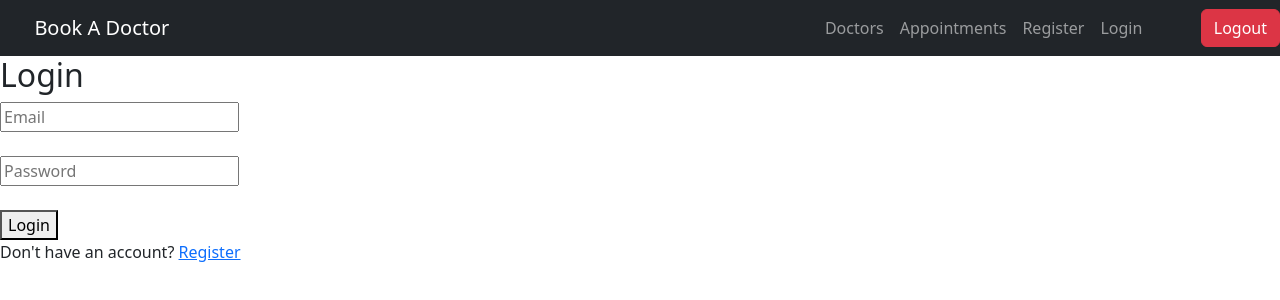
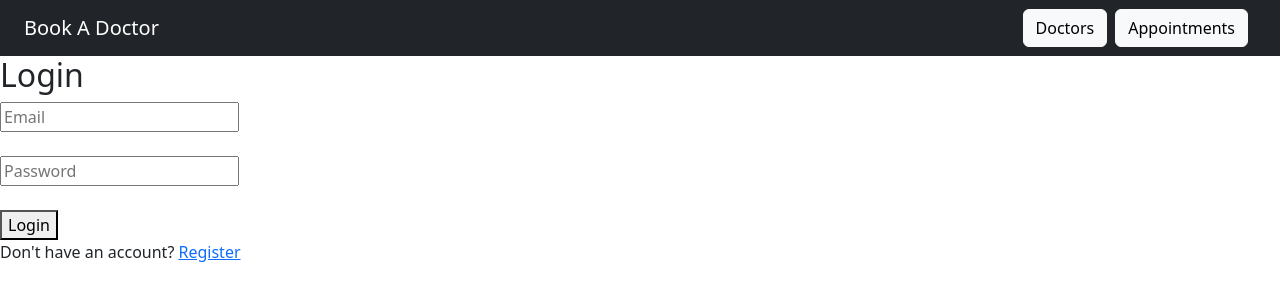
Before and after one commit to manmohanbhairi/VIP-C2-Book-a-doctor, a React (Create React App) app in the folder frontend/: page / in a window 1280 px wide. Shown: the top 300 px of the page. Built offline with nearby package versions, Linux system fonts and the light colour scheme.

Commit message:
Prepared backend for deployment

```diff
--- a/frontend/src/App.js
+++ b/frontend/src/App.js
@@ -13,6 +13,7 @@ import Admin from "./pages/Admin";
 import AddDoctor from "./pages/AddDoctor";
 import AdminDoctors from "./pages/AdminDoctors";
 import AdminAppointments from "./pages/AdminAppointments";
+import AdminRoute from "./components/AdminRoute";
 
 function App() {
   return (
@@ -62,37 +63,43 @@ function App() {
   element={<DoctorDetails />}
 />
 <Route
-  path="/admin"
-  element={
-    <ProtectedRoute>
-      <Admin />
-    </ProtectedRoute>
-  }
+path="/admin"
+element={
+<AdminRoute>
+<Admin/>
+</AdminRoute>
+}
 />
 <Route
   path="/admin/add-doctor"
   element={
-    <ProtectedRoute>
+    <AdminRoute>
       <AddDoctor />
-    </ProtectedRoute>
+    </AdminRoute>
   }
 />
 
 <Route
   path="/admin/doctors"
   element={
-    <ProtectedRoute>
+    <AdminRoute>
+
       <AdminDoctors />
-    </ProtectedRoute>
+
+    </AdminRoute>
+
   }
 />
 
 <Route
   path="/admin/appointments"
   element={
-    <ProtectedRoute>
+    <AdminRoute>
+
       <AdminAppointments />
-    </ProtectedRoute>
+
+    </AdminRoute>
+
   }
 />
       </Routes>
--- /dev/null
+++ b/frontend/src/components/AdminRoute.jsx
@@ -0,0 +1,24 @@
+import { Navigate } from "react-router-dom";
+
+
+function AdminRoute({children}){
+
+const user =
+JSON.parse(
+localStorage.getItem("user")
+);
+
+
+if(user?.role !== "admin"){
+
+return <Navigate to="/dashboard" />;
+
+}
+
+
+return children;
+
+}
+
+
+export default AdminRoute;
--- a/frontend/src/components/Navbar.jsx
+++ b/frontend/src/components/Navbar.jsx
@@ -1,60 +1,89 @@
 import { Link } from "react-router-dom";
 
 function Navbar() {
-    const handleLogout = () => {
-  localStorage.removeItem("token");
-  localStorage.removeItem("user");
 
-  window.location.href = "/";
+  const user = JSON.parse(
+    localStorage.getItem("user")
+  );
+
+
+  const logout = () => {
+
+    localStorage.clear();
+
+    window.location.href="/";
+
   };
+
+
   return (
-    <nav className="navbar navbar-expand-lg navbar-dark bg-dark">
-      <div className="container">
 
-        <Link className="navbar-brand" to="/">
+    <nav className="navbar navbar-dark bg-dark px-4">
+
+      <Link
+        className="navbar-brand"
+        to="/dashboard"
+      >
         Book A Doctor
       </Link>
 
-        <div className="navbar-nav">
+
+      <div>
+
 
         <Link
-            className="nav-link"
+          className="btn btn-light me-2"
           to="/doctors"
         >
           Doctors
         </Link>
 
+
+
         <Link
-            className="nav-link"
+          className="btn btn-light me-2"
           to="/appointments"
         >
           Appointments
         </Link>
 
+
+
+        {
+          user?.role === "admin" &&
+
           <Link
-            className="nav-link"
-            to="/register"
+            className="btn btn-warning me-2"
+            to="/admin"
           >
-            Register
+            Admin
           </Link>
 
-          <Link
-            className="nav-link"
-            to="/"
-          >
-            Login
-          </Link>
+        }
 
-        </div>
-      </div>
+
+
+        {
+          user &&
+
           <button
-  className="btn btn-danger ms-3"
-  onClick={handleLogout}
+            className="btn btn-danger"
+            onClick={logout}
           >
             Logout
           </button>
-    </nav>
-  );
+
         }
 
+
+      </div>
+
+
+    </nav>
+
+  );
+
+}
+
+
 export default Navbar;
--- a/frontend/src/pages/Doctors.jsx
+++ b/frontend/src/pages/Doctors.jsx
@@ -1,78 +1,137 @@
 import { useEffect, useState } from "react";
+import { Link } from "react-router-dom";
 import API from "../services/api";
-import { useNavigate } from "react-router-dom";
-import { Link } from "react-router-dom";
 
-function Doctors() {
-  const [doctors, setDoctors] = useState([]);
 
-  useEffect(() => {
-    const fetchDoctors = async () => {
-      try {
-        const res = await API.get("/doctors");
+function Doctors(){
+
+const [doctors,setDoctors]=useState([]);
+
+const [loading,setLoading]=useState(true);
+
+const [error,setError]=useState("");
+
+
+useEffect(()=>{
+
+API.get("/doctors")
+
+.then(res=>{
+
 setDoctors(res.data);
-      } catch (error) {
-        console.log(error);
-      }
-    };
 
-    fetchDoctors();
-  }, []);
+setLoading(false);
 
-  const navigate = useNavigate();
-  return (
+})
+
+.catch(err=>{
+
+console.log(err);
+
+setError("Failed to load doctors");
+
+setLoading(false);
+
+});
+
+
+},[]);
+
+
+
+return(
+
 <div className="container mt-4">
+
+
 <h1 className="mb-4">
-      Doctors List
+Available Doctors
 </h1>
 
+{
+loading &&
+<h3>
+Loading doctors...
+</h3>
+}
+
+
+{
+error &&
+<h3 className="text-danger">
+{error}
+</h3>
+}
 <div className="row">
-      {doctors.map((doctor) => (
+
+
+{
+doctors.map((doctor)=>(
+
 <div
-          className="col-md-4"
+className="col-md-4 mb-4"
 key={doctor._id}
 >
-          <div className="card mb-3">
 
-            <div className="card-body">
 
-              <h4>{doctor.name}</h4>
+<div className="card shadow p-3">
+
+
+<h3>
+{doctor.name}
+</h3>
+
 
 <p>
-                {doctor.specialization}
+Specialization:
+<br/>
+<b>{doctor.specialization}</b>
 </p>
 
+
 <p>
-                {doctor.experience} Years
+Experience:
+<br/>
+<b>{doctor.experience} years</b>
 </p>
 
-              <p>
-                ₹{doctor.fees}
-              </p>
 
-              <button
+
+<Link
+
 className="btn btn-primary"
-                onClick={() =>
-                  navigate(
-                    `/book/${doctor._id}`
-                  )
-                }
+
+to={`/book/${doctor._id}`}
+
 >
+
 Book Appointment
-              </button>
-              <Link
-  className="btn btn-secondary ms-2"
-  to={`/doctors/${doctor._id}`}
->
-  View Details
+
 </Link>
 
+
+
 </div>
+
+
 </div>
+
+
+))
+
+}
+
+
 </div>
-      ))}
+
+
 </div>
-  </div>
+
+
 );
+
+
 }
+
+
 export default Doctors;
```
Lines whose indentation alone changed are shown as unchanged.
